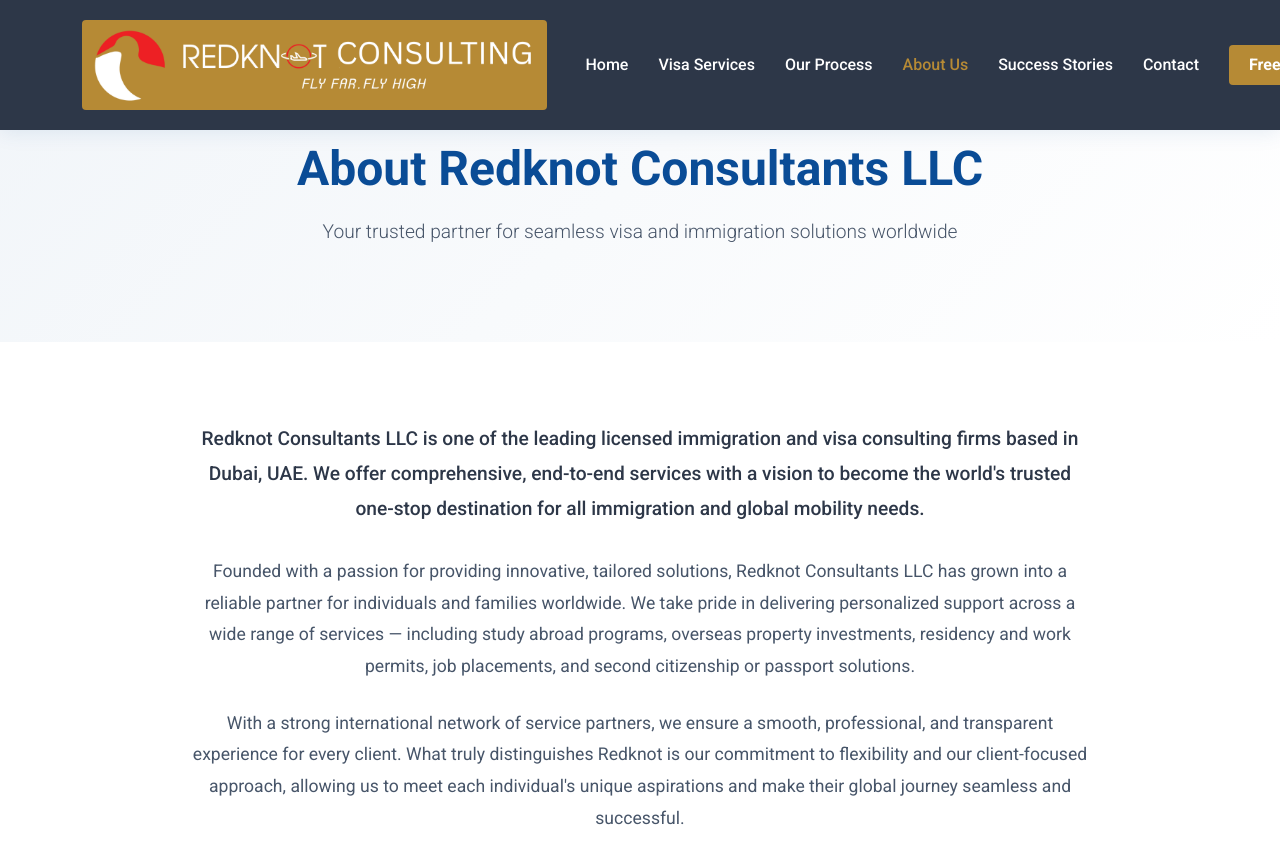
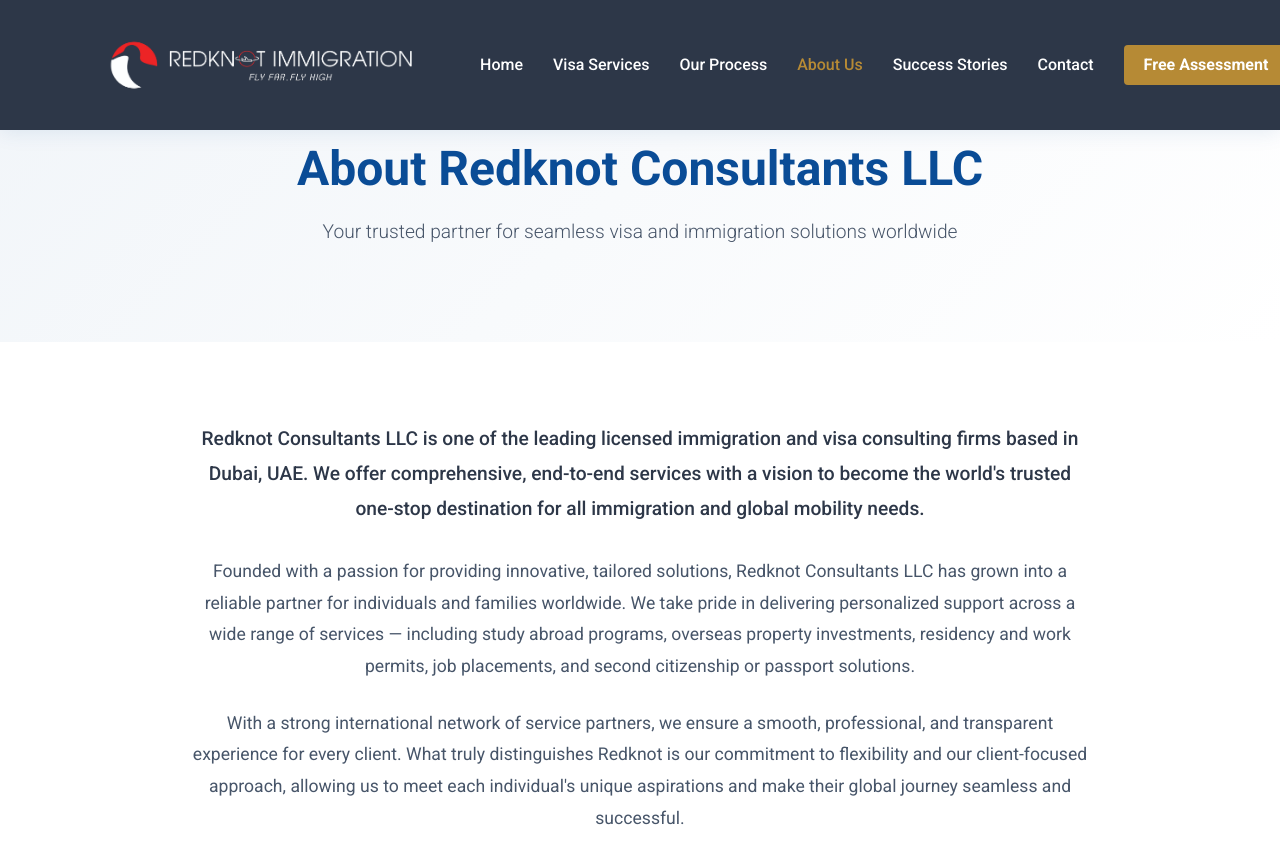
Before and after one commit to redknot-source/redknot, a plain HTML site: page redknot-website/about.html in a window 1280 px wide. Shown: the top 862 px of the page. Drawn offline with nearby package versions, Linux system fonts and the light colour scheme.

Commit message:
Update logo in about.html to match main page
- Change logo from ConsultingG1.png to ConsultingH1.png
- Ensures consistent branding across all pages

```diff
--- a/redknot-website/about.html
+++ b/redknot-website/about.html
@@ -35,7 +35,7 @@
     <div class="container-fluid container-xl d-flex align-items-center justify-content-between">
 
       <a href="index.html" class="logo d-flex align-items-center">
-        <img src="images/ConsultingG1.png" alt="Red-Knot Consulting">
+        <img src="images/ConsultingH1.png" alt="Red-Knot Consulting">
       </a>
 
       <nav id="navbar" class="navbar">
```
